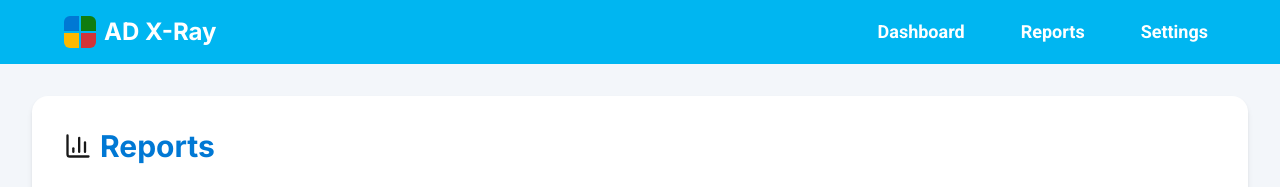
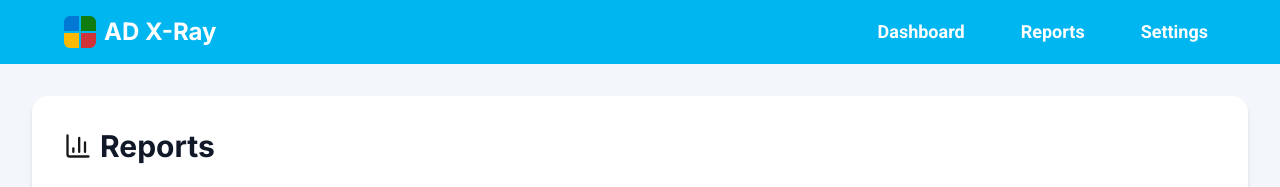
Before and after one commit to lingueeni/chart-app, a Next.js app: page /reports in a window 1280 px wide. Shown: the top 187 px of the page. Built offline with nearby package versions, Linux system fonts and the light colour scheme; no server answers.

Commit message:
update in report text color

```diff
--- a/app/reports/page.tsx
+++ b/app/reports/page.tsx
@@ -5,7 +5,7 @@ export default function ReportsPage() {
   return (
     <section className="bg-white p-8 rounded-2xl shadow-md">
       <header className="mb-6">
-        <h1 className="text-3xl font-oswald font-bold text-[#0078D4] flex items-center gap-2">
+        <h1 className="text-3xl font-oswald font-bold text-gray-900 flex items-center gap-2">
           <Image
             src="/reports.svg"
             alt="Reports"
```
